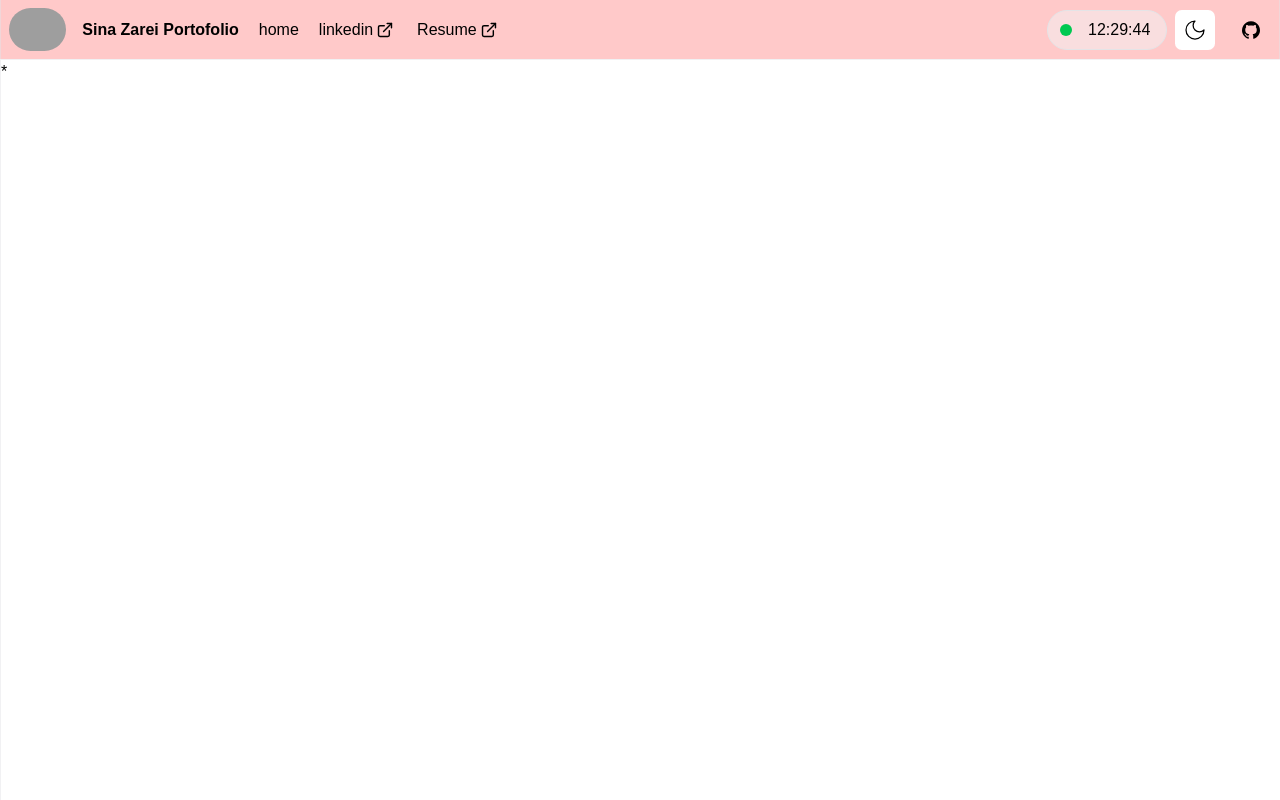
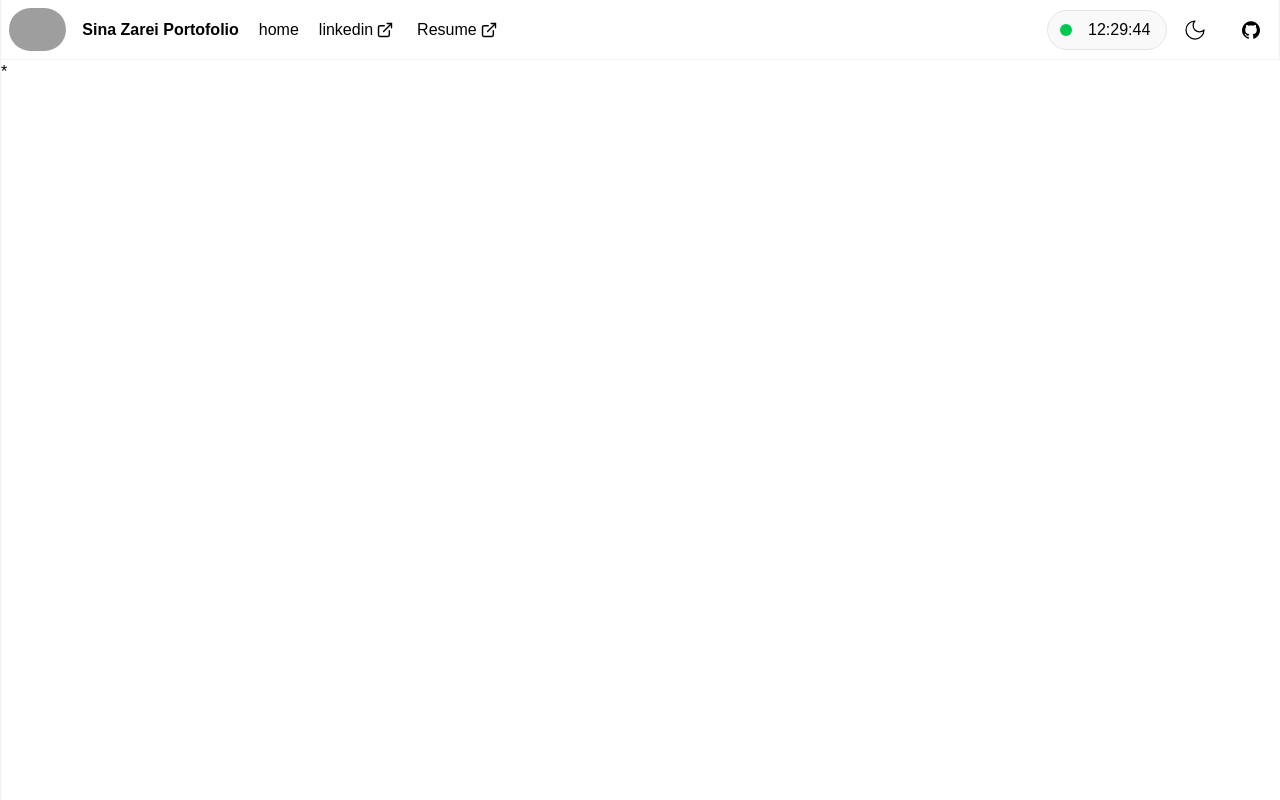
Before and after one commit to S1naZ/cna_portofolio, a React (Vite) app: page / in a window 1280 px wide. Shown: the top 800 px of the page. Built offline with nearby package versions, Linux system fonts and the light colour scheme; grey boxes are pictures that could not be loaded.

Commit message:
Update Header.tsx

```diff
--- a/src/Components/Header.tsx
+++ b/src/Components/Header.tsx
@@ -33,7 +33,7 @@
                 <div className="
 
                 bock
-                bg-red-200
+
                 flex
                 justify-between
 
```
